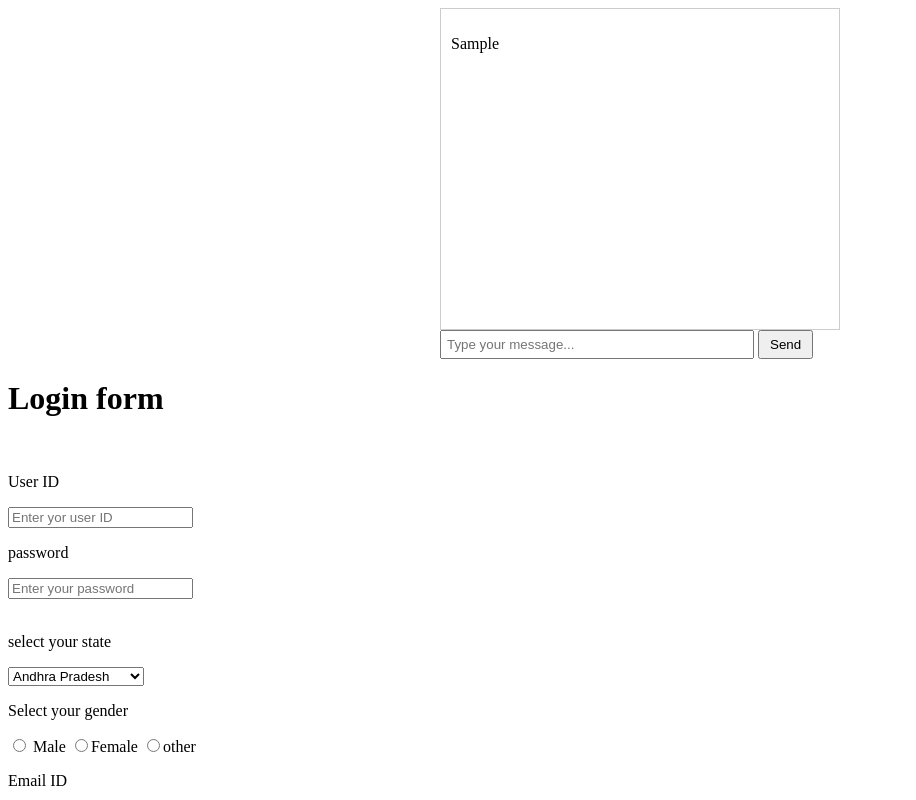
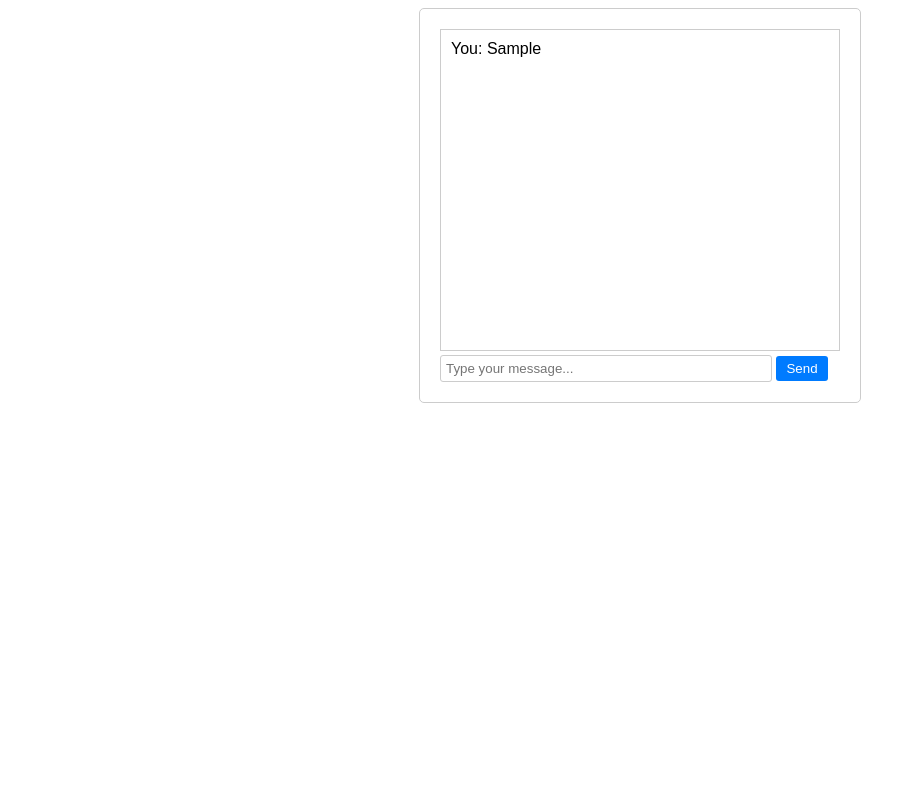
Before and after one commit to 633178/resume, a plain HTML site: page index.html in a window 1280 px wide. Both pictures are taken after typing "Sample" into the empty fields and a click on the button "Send". Shown: the top 800 px of the page, without its empty margins (0-916 px from the left). Drawn offline with Linux system fonts and the light colour scheme.

Commit message:
added index.html

```diff
--- a/index.html
+++ b/index.html
@@ -1,180 +1,81 @@
 <!DOCTYPE html>
-<html>
+<html lang="en">
 <head>
-  <title>Chat with Friends</title>
-  <link rel="stylesheet" type="text/css" href="style.css">
-</head>
-<body>
-  <div id="chat-container">
-    <div id="chat-messages"></div>
-    <input type="text" id="message-input" placeholder="Type your message...">
-    <button id="send-button">Send</button>
-  </div>
-  <style>
-    #chat-container {
-        width: 400px;
-        margin: 0 auto;
+  <meta charset="UTF-8">
+  <meta name="viewport" content="width=device-width, initial-scale=1.0">
+  <style>body {
+    font-family: Arial, sans-serif;
   }
 
-      #chat-messages {
-        height: 300px;
+  .chat-container {
+    max-width: 400px;
+    margin: 0 auto;
+    padding: 20px;
     border: 1px solid #ccc;
-        padding: 10px;
-        overflow-y: scroll;
-
+    border-radius: 5px;
   }
 
-      #message-input {
-        width: 300px;
-        padding: 5px;
-      }
-
-      #send-button {
-        padding: 5px 10px;
-      }
-     /* Chat container */
-.chat-container {
-  width: 100%;
-  height: 400px;
+  .chat-box {
+    height: 300px;
     overflow-y: scroll;
     border: 1px solid #ccc;
     padding: 10px;
   }
 
-/* Chat message */
-.chat-message {
-  margin-bottom: 10px;
+  #message-input {
+    width: 80%;
+    padding: 5px;
+    border: 1px solid #ccc;
+    border-radius: 3px;
   }
 
-/* Sender's message */
-.sender-message {
-  background-color: #f1f0f0;
+  #send-button {
+    margin-top: 5px;
     padding: 5px 10px;
-  border-radius: 10px;
-}
-
-/* Receiver's message */
-.receiver-message {
-  background-color: #e2f7fd;
-  padding: 5px 10px;
-  border-radius: 10px;
-}
-
-/* Message timestamp */
-.message-timestamp {
-  font-size: 12px;
-  color: #888;
-}
-
-/* Chat input box */
-.chat-input {
-  width: 100%;
-  padding: 10px;
-}
-
-/* Send button */
-.send-button {
-  background-color: #4CAF50;
+    background-color: #007bff;
     color: white;
     border: none;
-  padding: 10px;
+    border-radius: 3px;
     cursor: pointer;
   }
+  </style>
+  <title>Chat with Friends</title>
+</head>
+<body>
+  <div class="chat-container">
+    <div class="chat-box" id="chat-box">
+      <!-- Chat messages will be displayed here -->
+    </div>
+    <input type="text" id="message-input" placeholder="Type your message...">
+    <button id="send-button">Send</button>
+  </div>
+  <script>document.addEventListener("DOMContentLoaded", function() {
+    const chatBox = document.getElementById("chat-box");
+    const messageInput = document.getElementById("message-input");
+    const sendButton = document.getElementById("send-button");
 
-.send-button:hover {
-  background-color: #45a049;
-} </style>
-  <script>
-    document.addEventListener('DOMContentLoaded', function() {
-      var messageInput = document.getElementById('message-input');
-      var sendButton = document.getElementById('send-button');
-      var chatMessages = document.getElementById('chat-messages');
-
-      sendButton.addEventListener('click', function() {
-        var message = messageInput.value.trim();
-        if (message !== '') {
-          var messageElement = document.createElement('p');
-          messageElement.textContent = message;
-          chatMessages.appendChild(messageElement);
-          messageInput.value = '';
+    sendButton.addEventListener("click", function() {
+      const message = messageInput.value;
+      if (message.trim() !== "") {
+        appendMessage("You", message);
+        messageInput.value = "";
       }
     });
 
-      messageInput.addEventListener('keydown', function(event) {
-        if (event.keyCode === 13) { // Enter key
+    messageInput.addEventListener("keydown", function(event) {
+      if (event.key === "Enter") {
         sendButton.click();
+        event.preventDefault();
       }
     });
+
+    function appendMessage(sender, message) {
+      const messageElement = document.createElement("div");
+      messageElement.className = "message";
+      messageElement.textContent = sender + ": " + message;
+      chatBox.appendChild(messageElement);
+    }
   });
   </script>
-    <!DOCTYPE html>
-    <html lang="en">
-    <head>
-        <meta charset="UTF-8">
-        <meta name="viewport" content="width=device-width, initial-scale=1.0">
-        <title>Document</title>
-    </head>
-    <body>
-     <h1>Login form </h1>
-     <br>
-     <form action="/action.php">
-    <p>User ID</p><input type="text" placeholder="Enter yor user ID">
-    <p>password</p><input type="password" placeholder="Enter your password">  </form>
-    <br>
-    <p>select your state</p>
-    <select states="states"id="states">
-        <option value="Andhra Pradesh">Andhra Pradesh</option>
-        <option value="Arunachal Pradesh">Arunachal Pradesh</option>
-        <option value="Assam">Assam</option>
-        <option value="Bihar">Bihar</option>
-        <option value="Chhattisgarh">Chhattisgarh</option>
-        <option value="Goa">Goa</option>
-        <option value="Gujarat">Gujarat</option>
-        <option value="Haryana">Haryana</option>
-        <option value="Himachal Pradesh">Himachal Pradesh</option>
-        <option value="Jharkhand">Jharkhand</option>
-        <option value="Karnataka">Karnataka</option>
-        <option value="Kerala">Kerala</option>
-        <option value="Madhya Pradesh">Madhya Pradesh</option>
-        <option value="Maharashtra">Maharashtra</option>
-        <option value="Manipur">Manipur</option>
-        <option value="Meghalaya">Meghalaya</option>
-        <option value="Mizoram">Mizoram</option>
-        <option value="Nagaland">Nagaland</option>
-        <option value="Odisha">Odisha</option>
-        <option value="Punjab">Punjab</option>
-        <option value="Rajasthan">Rajasthan</option>
-        <option value="Sikkim">Sikkim</option>
-        <option value="Tamil Nadu">Tamil Nadu</option>
-        <option value="Telangana">Telangana</option>
-        <option value="Tripura">Tripura</option>
-        <option value="Uttar Pradesh">Uttar Pradesh</option>
-        <option value="Uttarakhand">Uttarakhand</option>
-        <option value="West Bengal">West Bengal</option>
-    </select>
-    <br>
-    <p>Select your gender</p> <labelfor="id1">
-        <input type="radio" value="Male" name="gender" id="id1"/> Male
-    </label>
-    <labelfor="id2">
-        <input type="radio" value="Female" name="gender" id="id2"/>Female
-    </labelfor>
-    <labelfor="id3">
-        <input type="radio" value="other" name="gender" id="id3"/>other
-    </labelfor>
-    <br>
-    <form action="/action.php">
-        <p>Email ID</p><input type="email" placeholder="Enter yor Email ID">
-        </form>
-        <form action="/action.php">
-            <p>Adress</p><input type="paragraph" placeholder="Enter yor Adress">
-            </form>
-            <form action="/action.php">
-                <p>Age</p><input type="number" placeholder="Enter yor Age">
-                </form>
-
-
-    </html>
-
 </body>
 </html>
```
Lines whose indentation alone changed are shown as unchanged.
